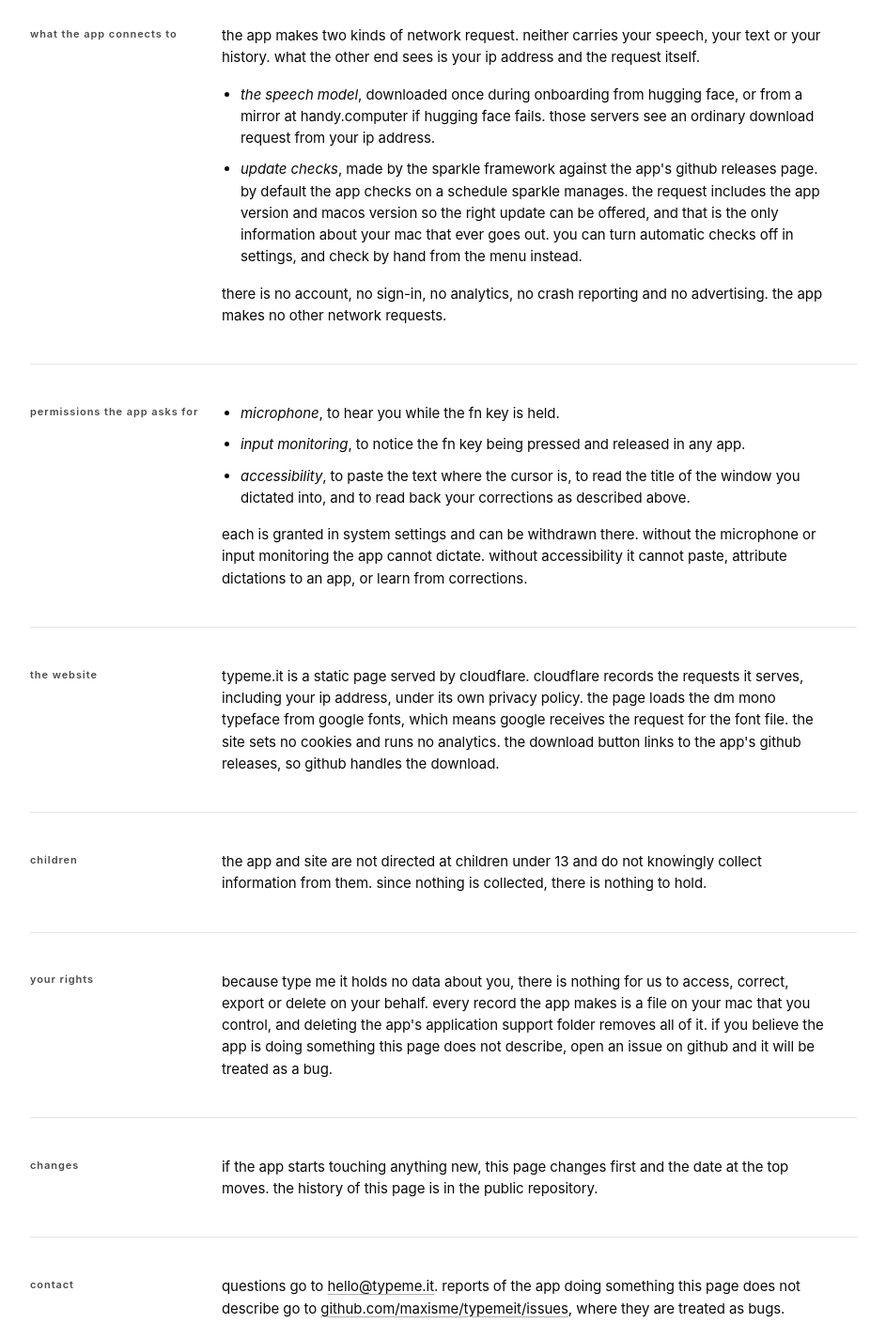
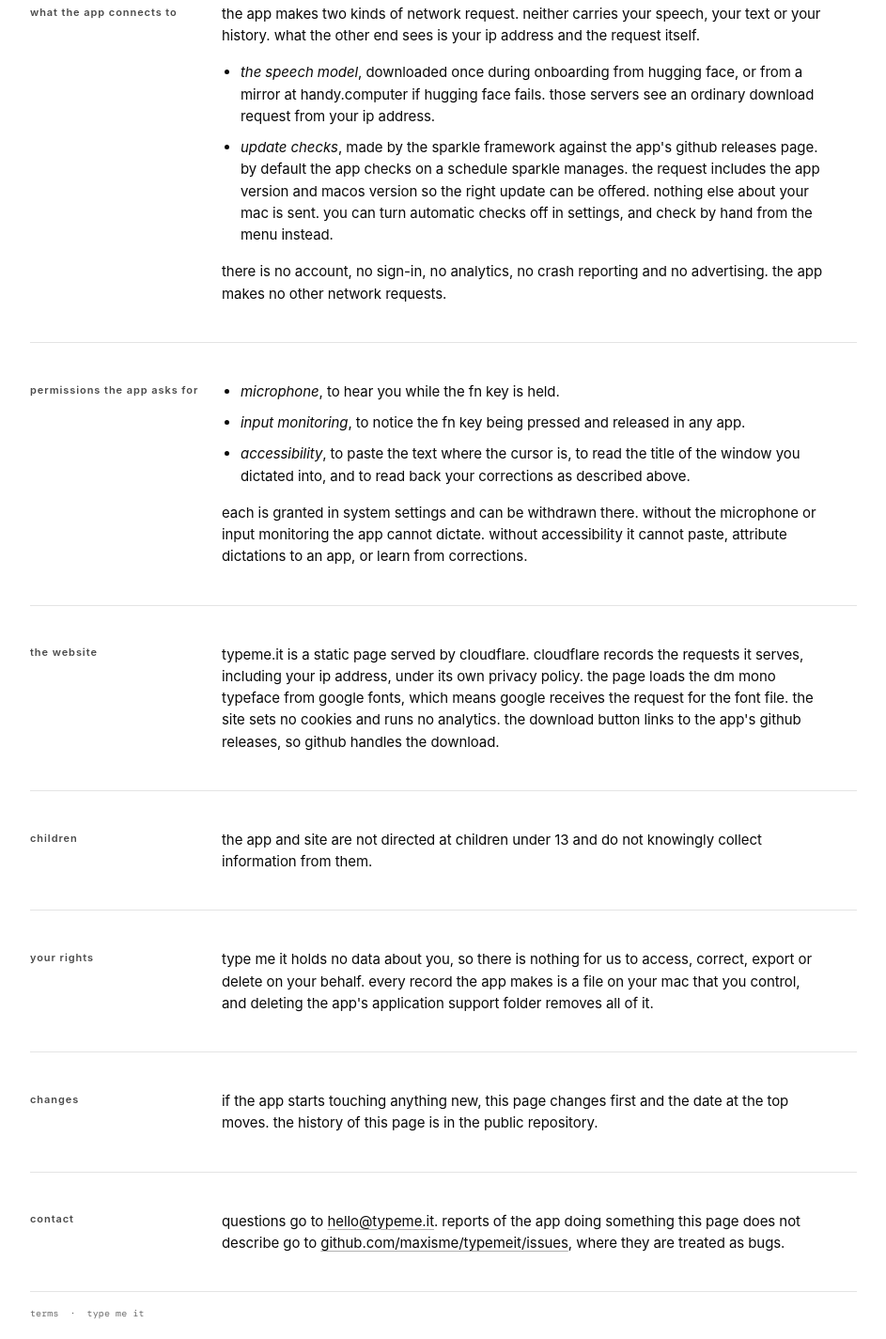
Before and after one commit to maxisme/typemeit, a website: page web/privacy.html in a window 1280 px wide. Shown: the part 1375-2800 px from the top of the page at 94% size, without its empty margins (168-1111 px from the left). Drawn offline with nearby package versions, Linux system fonts and the light colour scheme; a web font is replaced by a local one.

Commit message:
The privacy page drops the sentences that carried no fact (#42)

```diff
--- a/web/privacy.html
+++ b/web/privacy.html
@@ -21,14 +21,14 @@
   <p class="meta">last updated 5 september 2026</p>
 </header>
 
-<p class="lead">type me it turns your speech into text on your mac. your speech, the text it becomes, and the history it keeps never leave the computer. this page says exactly what the app touches, what it stores, and the two servers it talks to.</p>
+<p class="lead">type me it turns your speech into text on your mac. your speech, the text it becomes, and the history it keeps never leave the computer. this page lists what the app touches, what it stores, and the two servers it talks to.</p>
 
 <section>
   <h2>what the app does with your speech</h2>
   <div>
 <p>while you hold the fn key the app records from the microphone. when you let go, the recording is transcribed on your mac by the parakeet speech model, running inside the app through transcribe.cpp. the audio is held in memory for the length of the transcription and then discarded. it is never written to disk and never sent anywhere.</p>
 <p>if apple intelligence is turned on in settings, the transcript is tidied up by apple's on-device foundation model, through the foundationmodels framework. that model runs on your mac. type me it does not use private cloud compute or any other apple server for this step. apple's own privacy policy governs apple intelligence itself.</p>
-<p>the finished text is pasted into whichever app has the cursor. type me it does not keep a copy of the audio.</p>
+<p>the finished text is pasted into whichever app has the cursor.</p>
   </div>
 </section>
 
@@ -59,7 +59,7 @@
 <p>the app makes two kinds of network request. neither carries your speech, your text or your history. what the other end sees is your ip address and the request itself.</p>
 <ul>
   <li><em>the speech model</em>, downloaded once during onboarding from hugging face, or from a mirror at handy.computer if hugging face fails. those servers see an ordinary download request from your ip address.</li>
-  <li><em>update checks</em>, made by the sparkle framework against the app's github releases page. by default the app checks on a schedule sparkle manages. the request includes the app version and macos version so the right update can be offered, and that is the only information about your mac that ever goes out. you can turn automatic checks off in settings, and check by hand from the menu instead.</li>
+  <li><em>update checks</em>, made by the sparkle framework against the app's github releases page. by default the app checks on a schedule sparkle manages. the request includes the app version and macos version so the right update can be offered. nothing else about your mac is sent. you can turn automatic checks off in settings, and check by hand from the menu instead.</li>
 </ul>
 <p>there is no account, no sign-in, no analytics, no crash reporting and no advertising. the app makes no other network requests.</p>
   </div>
@@ -87,14 +87,14 @@
 <section>
   <h2>children</h2>
   <div>
-<p>the app and site are not directed at children under 13 and do not knowingly collect information from them. since nothing is collected, there is nothing to hold.</p>
+<p>the app and site are not directed at children under 13 and do not knowingly collect information from them.</p>
   </div>
 </section>
 
 <section>
   <h2>your rights</h2>
   <div>
-<p>because type me it holds no data about you, there is nothing for us to access, correct, export or delete on your behalf. every record the app makes is a file on your mac that you control, and deleting the app's application support folder removes all of it. if you believe the app is doing something this page does not describe, open an issue on github and it will be treated as a bug.</p>
+<p>type me it holds no data about you, so there is nothing for us to access, correct, export or delete on your behalf. every record the app makes is a file on your mac that you control, and deleting the app's application support folder removes all of it.</p>
   </div>
 </section>
 
```
